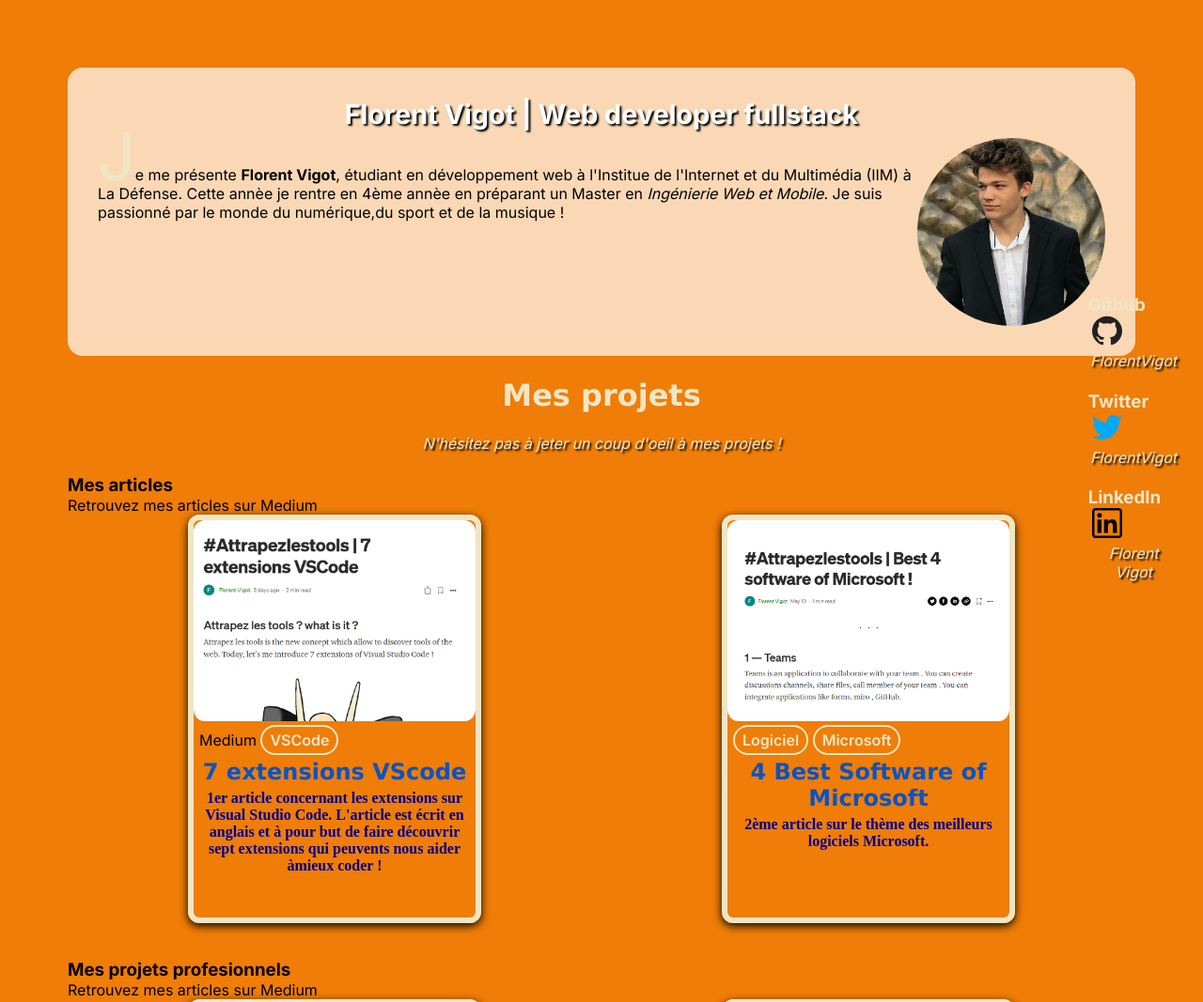
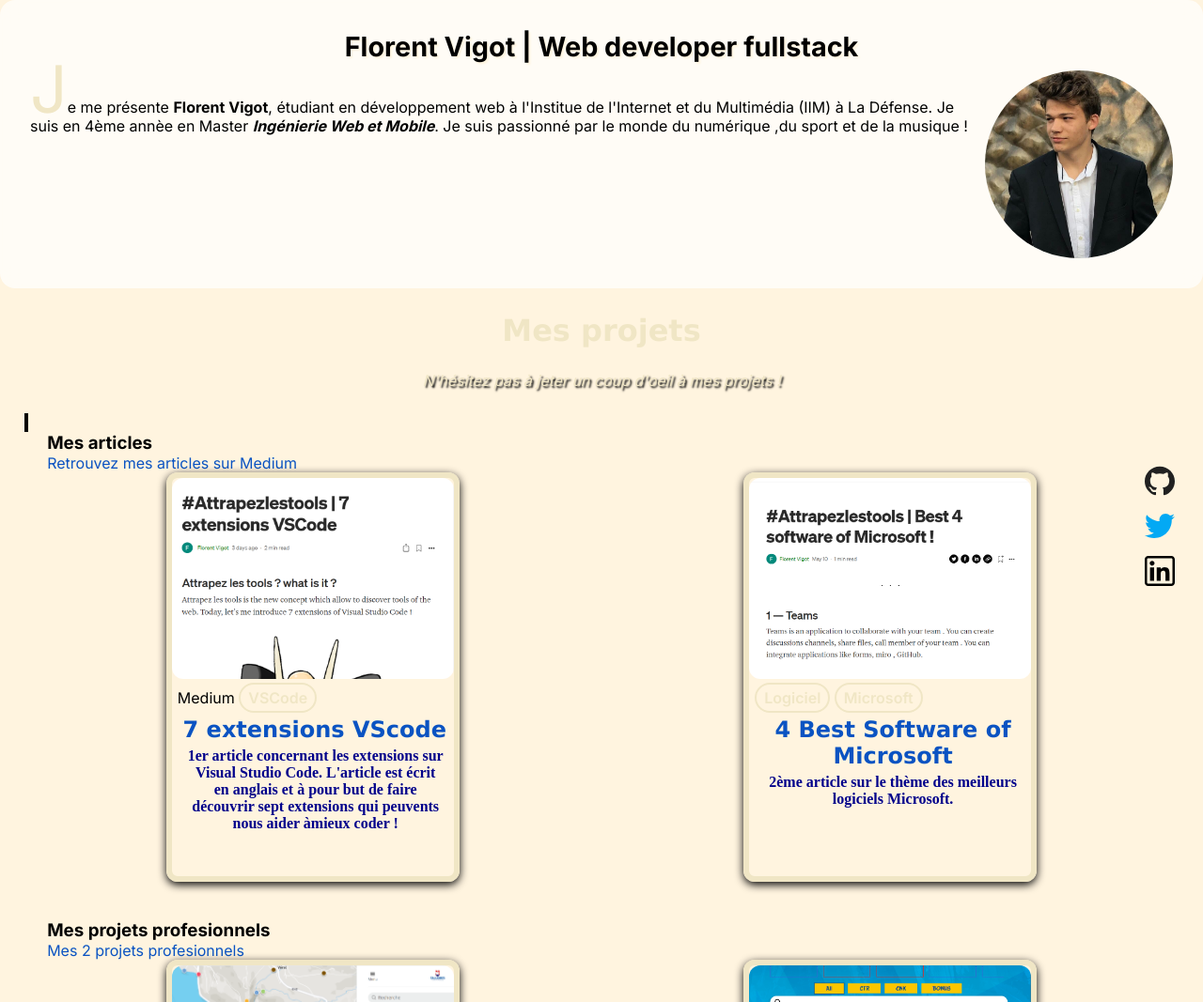
Before and after one commit to FlorentVigot/MyPortfolio, a plain HTML site: page index.html in a window 1280 px wide. Shown: the top 1067 px of the page at 94% size. Drawn offline with Linux system fonts and the light colour scheme.

Commit message:
add few infos + add css

```diff
--- a/index.html
+++ b/index.html
@@ -29,11 +29,8 @@
     <div class="presentation-card-contenu">
       <div class="presentation-card-contenu-texte">
         <p>
-          Je me présente <span class="Florent Vigot"><b>Florent Vigot</b></span>, étudiant en développement web à l'Institue de l'Internet et du Multimédia (IIM) à La Défense. Cette annèe je rentre en 4ème annèe en préparant un Master en <i>Ingénierie Web et Mobile</i>.
-
-          Je suis passionné par le
-          monde du
-          numérique,du sport et de la musique !
+          Je me présente <span class="Florent Vigot"><b>Florent Vigot</b></span>, étudiant en développement web à l'Institue de l'Internet et du Multimédia (IIM) à La Défense. Je suis en 4ème annèe en Master <b><i>Ingénierie Web et Mobile</i></b>.
+          Je suis passionné par le monde du numérique ,du sport et de la musique !
         </p>
 
       </div>
@@ -51,7 +48,9 @@
       <h2>Mes projets</h2>
       <p> N'hésitez pas à jeter un coup d'oeil à mes projets !</p>
     </div>
+    <span class="vertical"></span>
     <div class="projet-title-section">
+
       <h3>Mes articles</h3>
       <p>Retrouvez mes articles sur Medium</p>
       <div class="projet-contenue">
@@ -84,10 +83,10 @@
       </div>
       <div class="projet-title-section">
         <h3>Mes projets profesionnels</h3>
-        <p>Retrouvez mes articles sur Medium</p>
+        <p>Mes 2 projets profesionnels</p>
     </div>
     <div class="projet-contenue">
-      <!-- Card  -->
+      <!-- Projet Pro One Card  -->
         <div class="card">
           <a href="https://smartmap.talloires-lac-annecy.com/fr">
             <img src="img/resalocal.PNG" alt="resalocal"></a>
@@ -98,7 +97,7 @@
             <p>Mise en place d'une carte interractive pour la région de talloires-lac-annecy. On y retrouve des activités  </p>
           </div>
         </div>
-      <!-- Second Card -->
+      <!-- Projet Pro Second Card -->
         <div class="card">
           <a href="https://ctr-nuxt.herokuapp.com/">
             <img src="img/ctr.PNG" alt="Crash team racing "></a>
@@ -117,7 +116,7 @@
       <p>Retrouvez mes projets perso</p>
   </div>
   <div class="projet-contenue">
-    <!-- Card  -->
+    <!-- Projet Perso One Card  -->
       <div class="card">
         <a href="https://florent-provigot.medium.com/attrapezlestools-7-extensions-vscode-1d3e7b27f95d">
           <img src="img/medium.PNG" alt="Article medium"></a>
@@ -129,7 +128,7 @@
             de faire découvrir sept extensions qui peuvents nous aider àmieux coder !</p>
         </div>
       </div>
-    <!-- Second Card -->
+    <!-- Projet Perso Second Card -->
       <div class="card">
         <a href="https://ctr-nuxt.herokuapp.com/">
           <img src="img/ctr.PNG" alt="Crash team racing "></a>
@@ -162,31 +161,35 @@
     <div class="contact-title">
       <h2>Contact</h2>
     </div>
-
     <div class="contact-contenu">
       <p>N'hésitez pas à venir me contacter et à me suivre sur mes réseaux sociaux !</p>
+      <!-- Contact Icon -->
       <div class="contact-icon">
         <div class="contact-github">
-          <h3>Github</h3>
         <a href="https://github.com/FlorentVigot"><img src="icon/github.svg" alt="github" /></a>
-        <p>FlorentVigot</p>
+
       </div>
       <div class="contact-twitter">
-        <h3>Twitter</h3>
+        <!-- <h3>Twitter</h3> -->
         <a href="https://twitter.com/FlorentVigot"><img src="icon/twitter.svg" alt="twitter" /></a>
-      <p>FlorentVigot</a></p>
+
       </div>
       <div class="contact-linkedin">
-        <h3>LinkedIn</h3>
+        <!-- <h3>LinkedIn</h3> -->
         <a href="https://www.linkedin.com/in/florent-vigot-63203a172/"><img src="icon/linkedin.svg"
             alt="linkedin" /></a>
-          <p>Florent Vigot</p>
+
           </div>
       </div>
     </div>
 
   </section>
-
+  <footer>
+    <div class="footer-content">
+      <img src="img/logo.png" alt="logo.png">
+      <span><p>Copyright © 2022</p></span>
+    </div>
+  </footer>
 
 </body>
 
--- a/style.css
+++ b/style.css
@@ -4,9 +4,8 @@
 
 }
 body {
-  padding: 4.5rem;
   margin: auto;
-  background:rgba(239, 125, 7);
+  background:rgb(255, 244, 223);
   font-family: 'Inter', sans-serif;
 
 
@@ -37,8 +36,8 @@ body p{
 }
 .presentation-card-title h1{
   text-align: center;
-  color:white;
-  text-shadow: 2px 2px 2px black;
+  color:black;
+  text-shadow: 2px 2px 2px rgb(255, 244, 223);
 
 }
 .presentation-card-contenu{
@@ -70,8 +69,7 @@ width: auto;
 /* .::::::::::::::::::::::::::::::::::::::::::::::::::::::: */
 /* Projet */
 .projet{
-  padding-top: 2%;
-  padding-bottom: 2%;
+  padding:2% 2%;
   font-size: 16px;
   height: auto;
   scroll-behavior: smooth;
@@ -92,6 +90,27 @@ width: auto;
   font-style: italic;
   text-shadow: 2px 2px 2px black;
 }
+/* projet title section */
+.projet-title-section{
+  display: block;
+}
+/* vertical */
+.vertical{
+  border-left: 4px solid black;
+  height: 300px;
+}
+.projet-title-section h3{
+  margin-left:2%;
+  display:flex;
+}
+.projet-title-section p{
+  margin-left:2%;
+ color: #0A53C2;
+
+}
+
+
+
 .projet-contenue{
   display: flex;
   padding-bottom: 2%;
@@ -124,6 +143,7 @@ width: auto;
   font-size: 1rem;
   font-weight: 600;
   color: #F0E6C5;
+  cursor: pointer;
 }
 .card__details .tag:hover{
   background-color: #0A53C2;
@@ -196,14 +216,10 @@ width: auto;
   font-family:'Lucida Sans', 'Lucida Sans Regular', 'Lucida Grande', 'Lucida Sans Unicode', Geneva, Verdana, sans-serif;
   font-size: 2rem;
 }
-/* Contenu*/
+/* Contact Contenu*/
 .contact-contenu{
   display: block;
 }
-.contact-contenu h3{
-  color: #F0E6C5;
-}
-
 .contact p{
   text-align: center;
   color:#F0E6C5;
@@ -217,20 +233,9 @@ width: auto;
   color:#F0E6C5;
 
 }
-.contact-github{
-  display: block;
-}
-.contact-github{
-  display: block;
-}.contact-linkedin{
-  width: auto;
-  display: block;
-}
+
 /* Icon */
 .contact-icon{
-  /* display: flex;
-  justify-content: center;
-  justify-content: space-around; */
   display: flex;
   flex-direction: column;
   position: fixed;
@@ -240,17 +245,29 @@ width: auto;
 .contact-icon img{
   width: 40px;
   height: 2rem;
-
-}
-.contact img:hover {
-  opacity: 1;
-  transition: all 0.5s ease-out;
-
-}
-.contact-github, .contact-linkedin, .contact-twitter{
-  padding-bottom: 20%;
+margin: auto;
 }
 
+/* github + linkedIn + twitter */
+.contact-github, .contact-linkedin, .contact-twitter{
+  padding-bottom: 30%;
+}
+/* github + linkedIn + twitter */
+.contact-github:hover, .contact-linkedin:hover, .contact-twitter:hover{
+  transform: scale(1.5);
+}
+
+
+
+
+.footer-content{
+  height: 300px;
+  background-color: black;
+}
+.footer-content p{
+  color: white;
+}
+/* :::::::::::::::::::::::::::::::::::::::::::::::::::::::::::::::::::::::::::::::::::::::::::::::::::::::::::::::::::::::::::::::::::::::::::::::::::::::::::::::::::::::::ResponsivePart::::::::::::::::::::::::::::::::::::::::::::::::::::::::::::::::::::::::::::::::::::::::::::::::::::::::::::::::::::::::::::::::::::::::::::::::::::::::::::::::::::::::::::::::::::::::::::::::::::::*/
 
 .presentation{
   height: 70vh;
@@ -346,6 +363,7 @@ width: auto;
     font-size: 0.5rem;
     font-weight: 800;
     color: #C2850A;
+    cursor: pointer;
   }
   .card__details h3 {
     font-size: 1rem;
```
Also changed, not shown: robots.txt (added).
